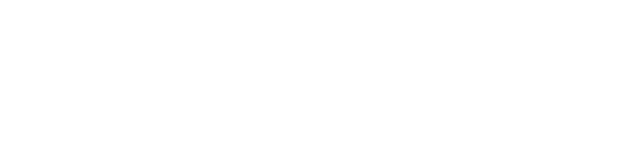
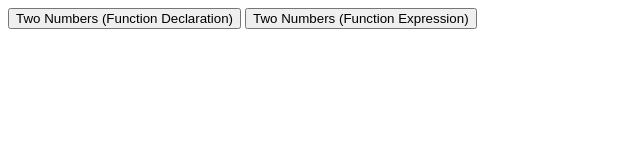
Before and after one commit to Andretan322/jsFunctionsBeetroot, a plain HTML site: page index.html in a window 1280 px wide. Shown: the whole page, without its empty margins (0-640 px from the left). Drawn offline with Linux system fonts and the light colour scheme.

Commit message:
add button to start the getNumberFirst

```diff
--- a/index.html
+++ b/index.html
@@ -4,7 +4,18 @@
     <meta charset="UTF-8" />
     <meta http-equiv="X-UA-Compatible" content="IE=edge" />
     <meta name="viewport" content="width=device-width, initial-scale=1.0" />
+    <script src="TwoNumbers/index.js"></script>
     <title>Functions</title>
   </head>
-  <body></body>
+  <body>
+    <div class="getNumber">
+      <button onclick="getNumberFirst()">
+        Two Numbers (Function Declaration)
+      </button>
+
+      <button onclick="getNumberSecond()">
+        Two Numbers (Function Expression)
+      </button>
+    </div>
+  </body>
 </html>
```
